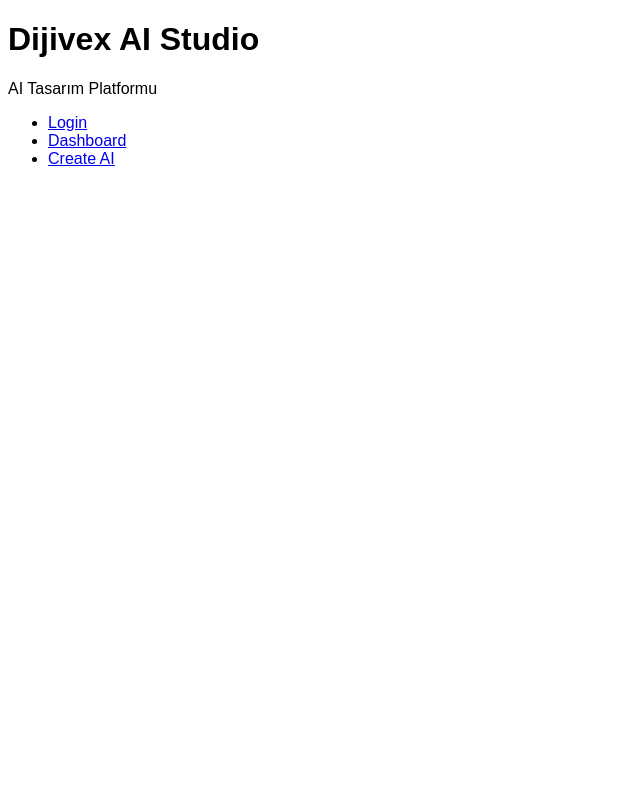
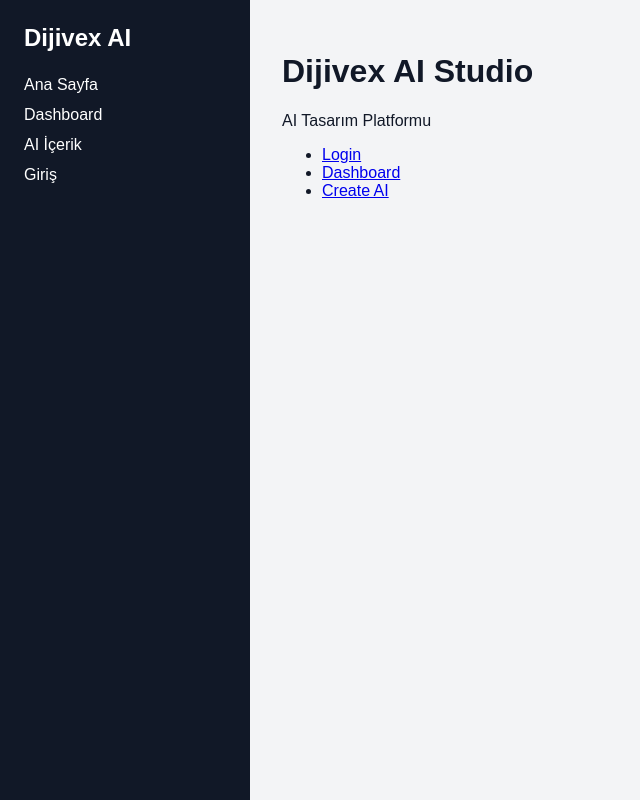
Before and after one commit to simsekyunusemre-ai/dijivex-ai-studio, a Next.js app: page / in a window 1280 px wide. Shown: the whole page, without its empty margins (0-640 px from the left). Built offline with nearby package versions, Linux system fonts and the light colour scheme.

Commit message:
Update layout.tsx

```diff
--- a/src/app/layout.tsx
+++ b/src/app/layout.tsx
@@ -1,13 +1,49 @@
 export default function RootLayout({
-  children
+  children,
 }: {
-  children: React.ReactNode
+  children: React.ReactNode;
 }) {
   return (
-    <html>
-      <body style={{fontFamily:"Arial", padding:40}}>
-        {children}
+    <html lang="tr">
+      <body
+        style={{
+          margin: 0,
+          fontFamily: "Arial, sans-serif",
+          background: "#f3f4f6",
+          color: "#111827",
+        }}
+      >
+        <div style={{ display: "flex", minHeight: "100vh" }}>
+          <aside
+            style={{
+              width: 250,
+              background: "#111827",
+              color: "white",
+              padding: 24,
+              boxSizing: "border-box",
+            }}
+          >
+            <h2 style={{ marginTop: 0, marginBottom: 24 }}>Dijivex AI</h2>
+
+            <nav style={{ display: "grid", gap: 12 }}>
+              <a href="/" style={{ color: "white", textDecoration: "none" }}>
+                Ana Sayfa
+              </a>
+              <a href="/dashboard" style={{ color: "white", textDecoration: "none" }}>
+                Dashboard
+              </a>
+              <a href="/create" style={{ color: "white", textDecoration: "none" }}>
+                AI İçerik
+              </a>
+              <a href="/login" style={{ color: "white", textDecoration: "none" }}>
+                Giriş
+              </a>
+            </nav>
+          </aside>
+
+          <main style={{ flex: 1, padding: 32 }}>{children}</main>
+        </div>
       </body>
     </html>
-  )
+  );
 }
```
